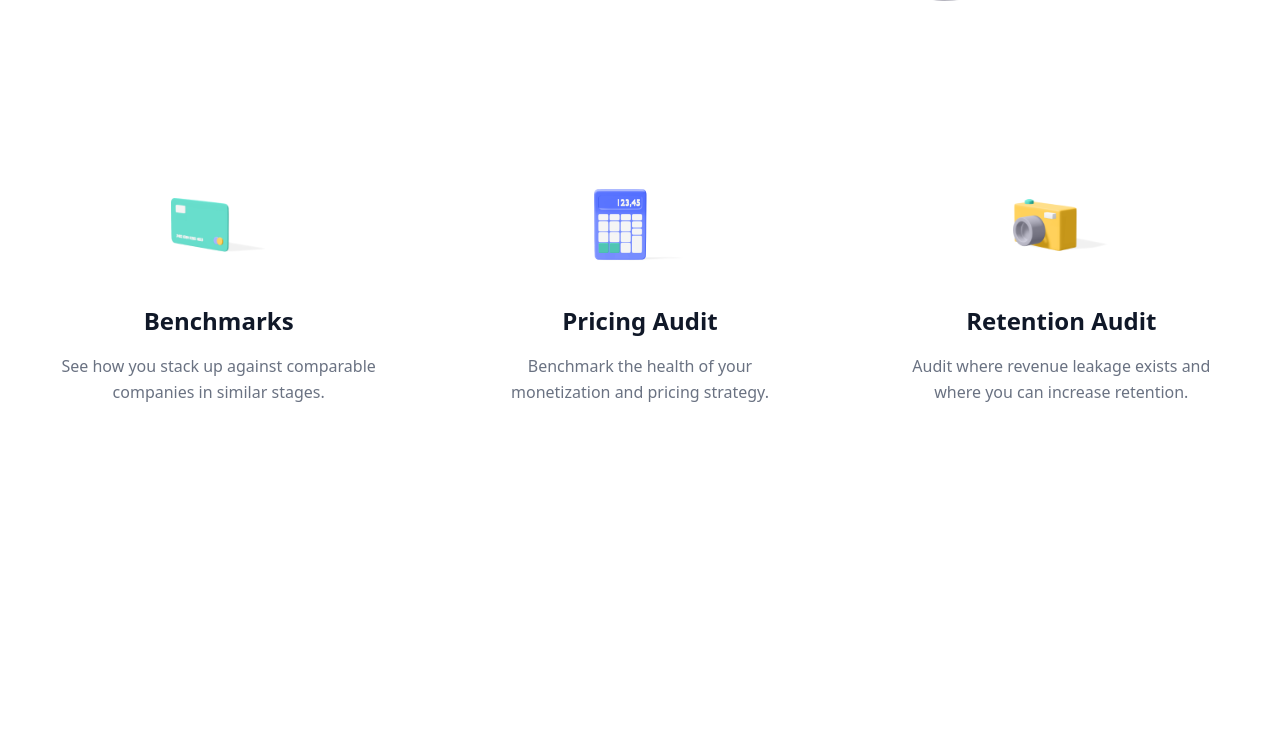
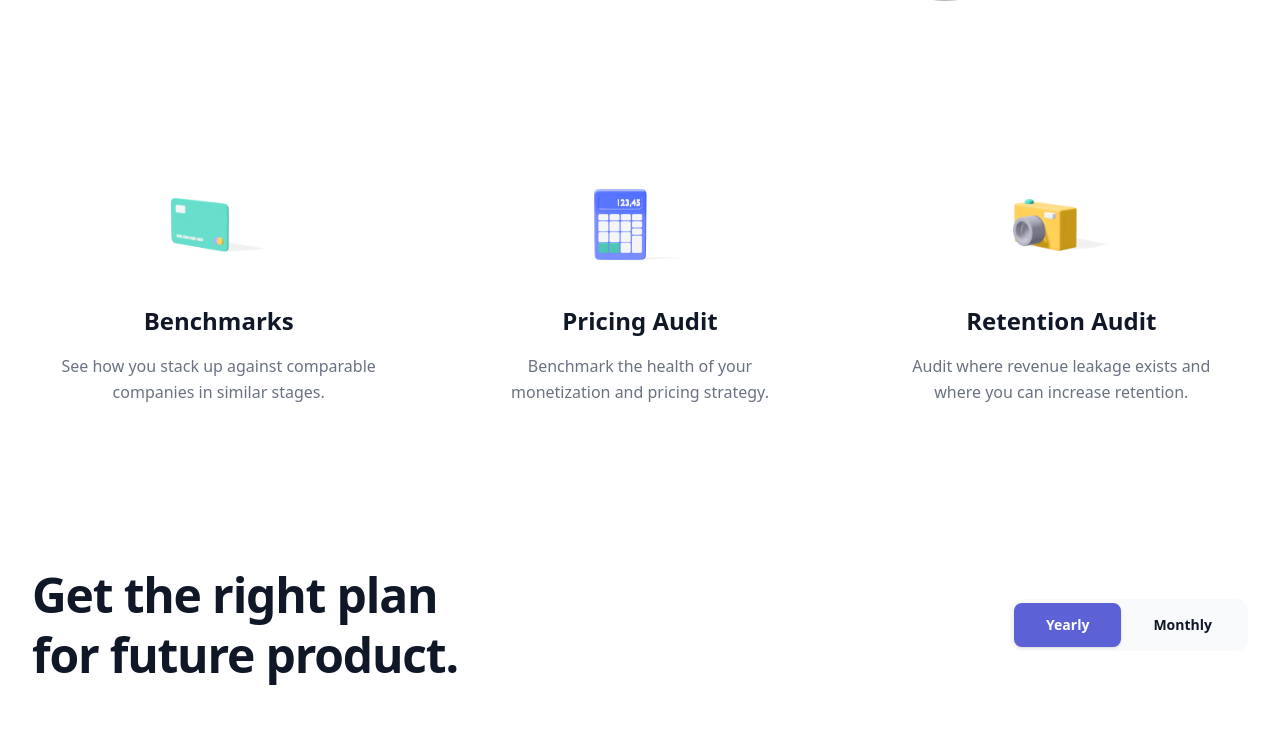
Before and after one commit to Ilyos11/Tailwind-Project, a website: page index.html in a window 1280 px wide. Shown: the part 2466-3215 px from the top of the page. Before the commit the page ends 2967 px from the top, so only its background shows below. Drawn offline with Linux system fonts and the light colour scheme.

Commit message:
section 8

```diff
--- a/index.html
+++ b/index.html
@@ -229,6 +229,33 @@
 
 
 
+<!-- Section 8 -->
+<section class="max-w-7xl mx-auto px-4 sm:px-6 lg:px-8 py-16">
+  <div class="flex flex-col md:flex-row md:items-center md:justify-between space-y-6 md:space-y-0">
+
+    <div class="max-w-md">
+      <h2 class="text-5xl font-bold text-gray-900 leading-tight tracking-tight">
+        Get the right plan for future product.
+      </h2>
+    </div>
+
+    <div class="flex p-1 bg-gray-50 rounded-xl w-fit">
+
+      <button class="px-8 py-3 text-sm font-semibold rounded-lg bg-[#5C61D6] text-white shadow-sm transition-all">
+        Yearly
+      </button>
+
+      <button class="px-8 py-3 text-sm font-semibold rounded-lg text-gray-900 hover:text-gray-600 transition-all">
+        Monthly
+      </button>
+    </div>
+
+  </div>
+</section>
+
+
+
+
 
 
 
```
Also changed, not shown: src/output.css.
